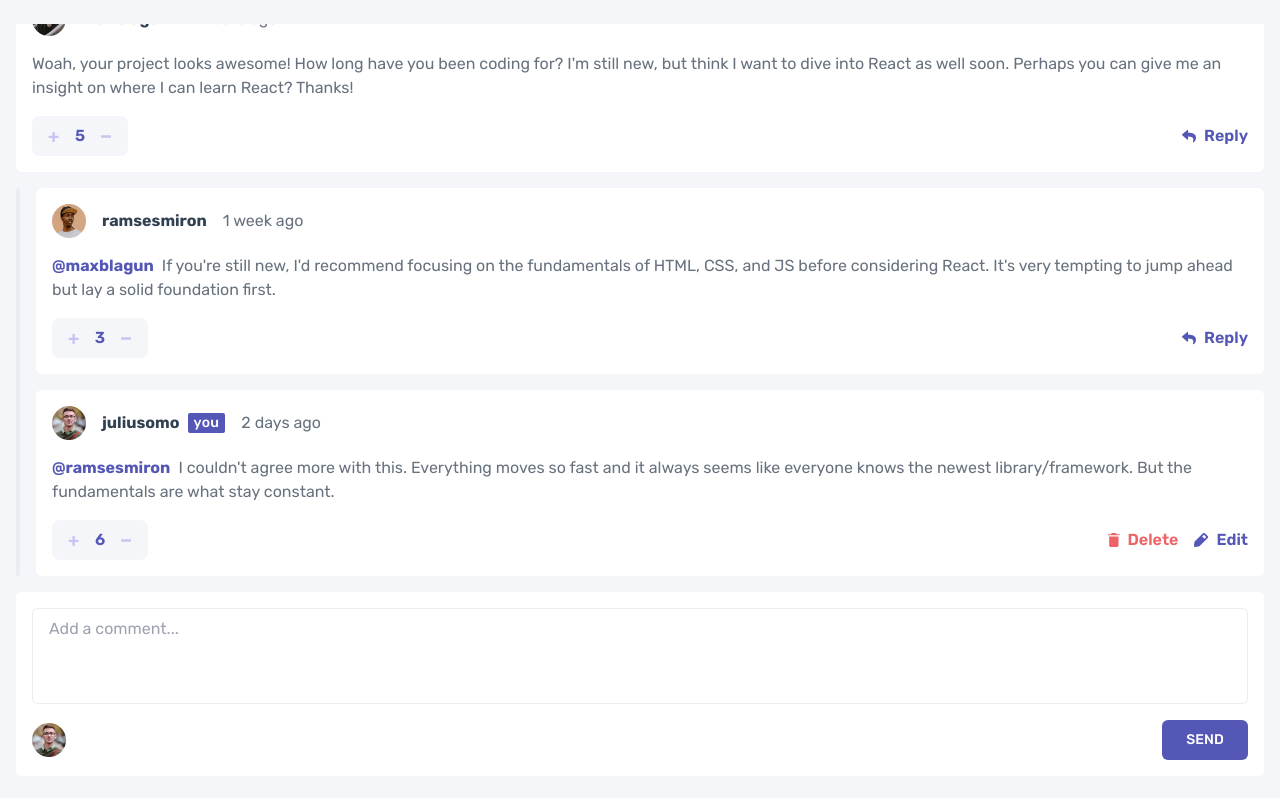
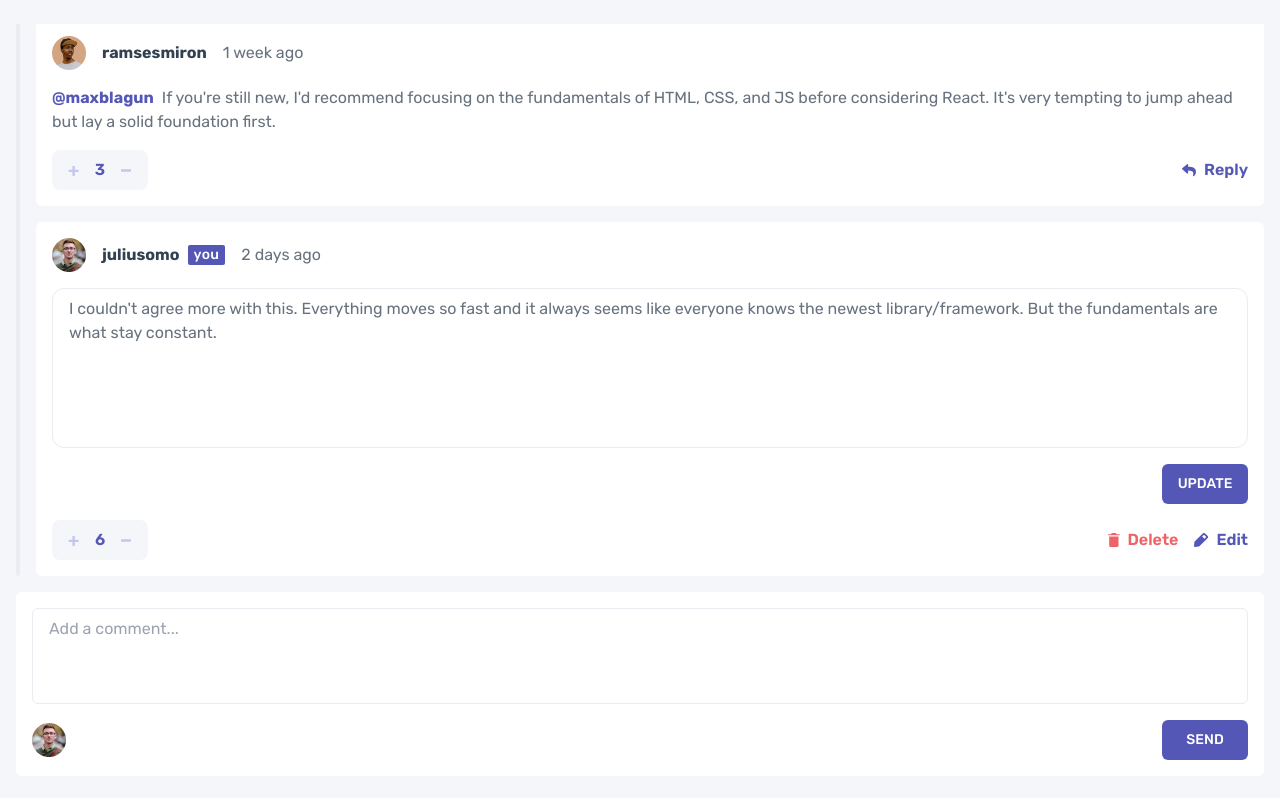
Before and after one commit to shemlouk/frontend-mentor_interactive-comments-section, a Next.js app: page / in a window 1280 px wide. Both pictures are taken after a click on the button "Edit". Built offline with nearby package versions, Linux system fonts and the light colour scheme.

Commit message:
feat: add comment edit

```diff
--- a/app/lib/actions.ts
+++ b/app/lib/actions.ts
@@ -73,3 +73,20 @@ export async function deleteComment(commentId: number) {
     console.error(error);
   }
 }
+
+export async function editCommentContent(
+  commentId: number,
+  formData: FormData
+) {
+  try {
+    const data = await fetchData();
+    const content = formData.get("content")?.toString();
+
+    const { comment } = findCommentById(commentId, data.comments);
+    if (comment && content) comment.content = content;
+
+    fs.writeFileSync(PATH_TO_FILE, JSON.stringify(data));
+  } catch (error) {
+    console.error(error);
+  }
+}
--- a/app/ui/comment.tsx
+++ b/app/ui/comment.tsx
@@ -8,7 +8,7 @@ import IconReply from "@/public/images/icon-reply.svg";
 import Image from "next/image";
 import Link from "next/link";
 import { useContext, useState } from "react";
-import { updateScore } from "../lib/actions";
+import { editCommentContent, updateScore } from "../lib/actions";
 import { DeleteCommentContext } from "../lib/contexts";
 import { Comment } from "../lib/definitions";
 import CreateCommentForm from "./create-comment-form";
@@ -23,10 +23,12 @@ export default function Comment({
   isCurrentUser,
 }: Comment & { isCurrentUser: boolean }) {
   const [isReplying, setIsReplying] = useState(false);
+  const [isEditing, setIsEditing] = useState(false);
 
   const openModelWithId = useContext(DeleteCommentContext);
 
   const updateScoreWithId = updateScore.bind(null, id);
+  const updateContentWithId = editCommentContent.bind(null, id);
 
   return (
     <div className="flex flex-col gap-4">
@@ -37,7 +39,26 @@ export default function Comment({
           {...{ createdAt, isCurrentUser }}
         />
 
-        <p>
+        <form
+          action={updateContentWithId}
+          className="flex flex-col items-end gap-4"
+          style={{ display: isEditing ? "flex" : "none" }}
+        >
+          <textarea
+            id="content"
+            name="content"
+            defaultValue={content}
+            className="w-full h-40 outline-grayishBlue rounded-xl resize-none text-grayishBlue border border-lightGray px-4 py-2"
+          />
+          <input
+            type="submit"
+            value="UPDATE"
+            onClick={() => setIsEditing(false)}
+            className="bg-moderateBlue rounded-md w-[86px] h-10 text-white text-sm font-medium"
+          />
+        </form>
+
+        <p style={{ display: isEditing ? "none" : "block" }}>
           {replyingTo && (
             <span className="text-moderateBlue font-bold mr-2">
               @{replyingTo}
@@ -48,6 +69,7 @@ export default function Comment({
 
         <Footer
           {...{ score, isCurrentUser }}
+          toggleEdit={() => setIsEditing(!isEditing)}
           openDeleteModel={() => openModelWithId(id)}
           toggleReply={() => setIsReplying(!isReplying)}
           updateScore={(action) => updateScoreWithId(action)}
@@ -101,12 +123,14 @@ function Footer({
   toggleReply,
   updateScore,
   openDeleteModel,
+  toggleEdit,
 }: {
   score: number;
   isCurrentUser: boolean;
   toggleReply(): void;
   updateScore(action: "add" | "sub"): void;
   openDeleteModel(): void;
+  toggleEdit(): void;
 }) {
   return (
     <div className="flex items-center justify-between">
@@ -138,7 +162,7 @@ function Footer({
             <Image src={IconDelete} alt="delete icon" />
             <span className="text-softRed font-semibold">Delete</span>
           </button>
-          <button className="flex gap-2 items-center">
+          <button onClick={toggleEdit} className="flex gap-2 items-center">
             <Image src={IconEdit} alt="edit icon" />
             <span className="text-moderateBlue font-semibold">Edit</span>
           </button>
```
Also changed, not shown: package.json (+5 -5 lines), 1 other file (tests, documents, lock files or other folders).
